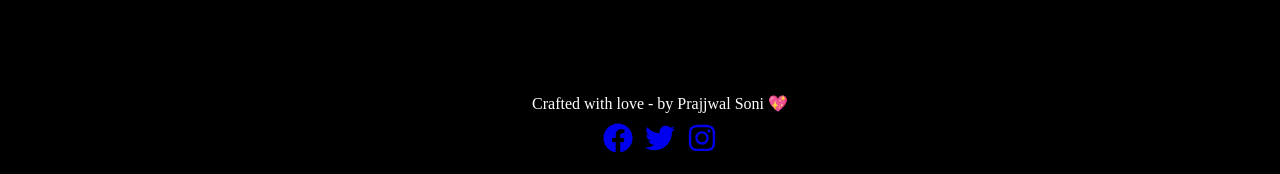
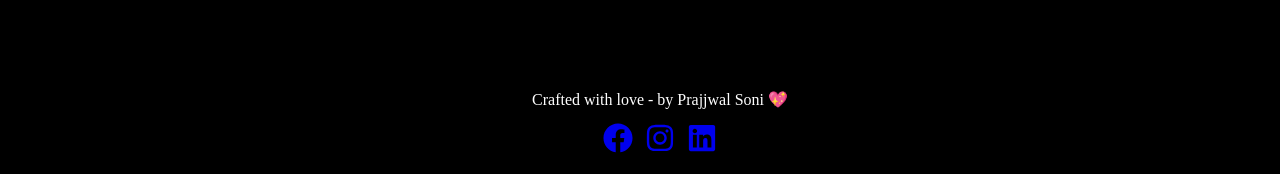
Before and after one commit to prajjwalhacker/beautiful-layout, a Next.js app: page /about in a window 1280 px wide. Shown: the part 623-797 px from the top of the page. Built offline with nearby package versions, Linux system fonts and the light colour scheme.

Commit message:
linkedi icon addition

```diff
--- a/src/app/components/Footer.tsx
+++ b/src/app/components/Footer.tsx
@@ -1,5 +1,5 @@
 import React from 'react'
-import { FaFacebook, FaTwitter, FaInstagram } from 'react-icons/fa';
+import { FaFacebook, FaInstagram, FaLinkedin } from 'react-icons/fa';
 
 
 
@@ -8,14 +8,14 @@ function Footer() {
     <div className='footer'>
         Crafted with love - by Prajjwal Soni 💖
         <div className='social-icons-container'>
-      <a href="https://facebook.com" target="_blank" rel="noopener noreferrer">
+      <a href="https://www.facebook.com/prajjwal.soni/" target="_blank" rel="noopener noreferrer">
         <FaFacebook style={{ width: '30px', height: '30px' }} className='icon'/>
-      </a>
-      <a href="https://twitter.com" target="_blank" rel="noopener noreferrer">
-        <FaTwitter style={{ width: '30px', height: '30px' }} className='icon'/>
       </a>
       <a href="https://instagram.com" target="_blank" rel="noopener noreferrer">
         <FaInstagram style={{ width: '30px', height: '30px' }} className='icon'/>
+      </a>
+      <a href="https://www.linkedin.com/in/prajjwal-soni-5b0741291/" target="_blank" rel="noopener noreferrer">
+        <FaLinkedin style={{ width: '30px', height: '30px' }} className='icon'/>
       </a>
     </div>
     </div>
--- a/src/app/styles/_footer.scss
+++ b/src/app/styles/_footer.scss
@@ -2,7 +2,7 @@
     position: fixed;
     display: flex;
     flex-direction: column;
-    gap: 10px;
+    gap: 14px;
     width: 100%;
     padding-inline: 20px;
     padding-block: 20px;
```
